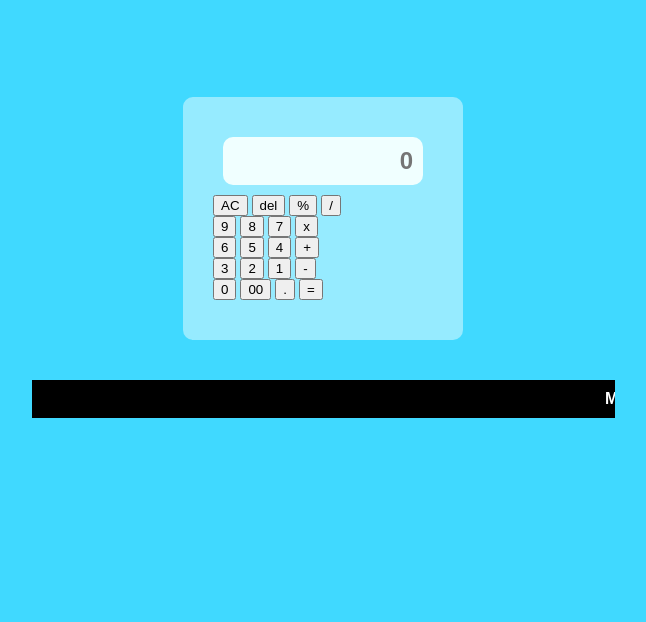
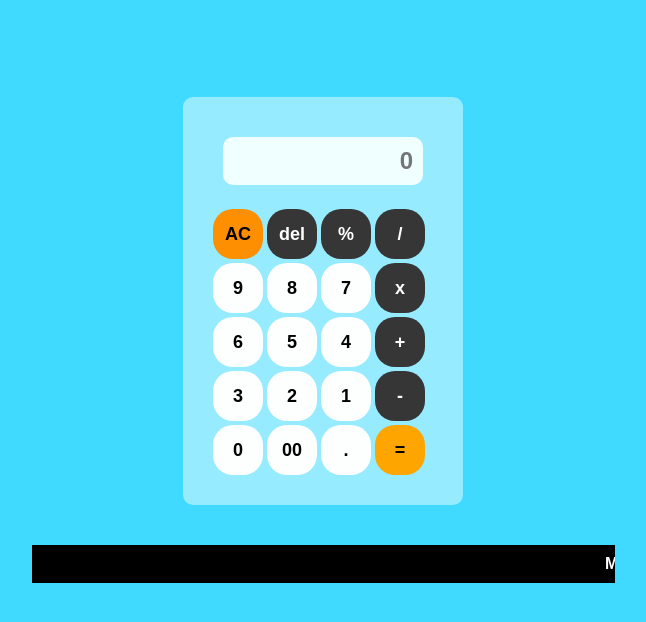
Before and after one commit to ISHU456/calc, a plain HTML site: page index.html in a window 1280 px wide. Shown: the part 150-772 px from the top of the page, without its empty margins (317-963 px from the left). Drawn offline with Linux system fonts and the light colour scheme; a web font is replaced by a local one.

Commit message:
calculator.css

```diff
--- a/calculator.css
+++ b/calculator.css
@@ -82,4 +82,79 @@ p:hover{
     font-weight: 700;
     color: black;
 }
-.input
+.input::placeholder{
+    text-align: right;
+}
+button{
+    background-color:rgba(255, 255, 255, 0.976);
+    font-size: large;
+    font-weight: 800;
+    text-transform: inherit;
+    width:50px;
+    height:50px;
+    border-radius: 20px;
+    position:relative;
+    top:10px;
+    border-width: 0px;
+    transition: all 0.5s ease-out;
+    cursor: pointer;
+}
+button:hover{
+    background-color: rgb(255, 255, 255);
+    border-radius: 30px;
+}
+button:active{
+    background-color:#cff5ff;
+
+}
+.row{
+    padding-top: 4px;
+}
+.equals{
+    background-color: orange;
+    transition: all 0.5s ease-out;
+    cursor: pointer;
+}
+.equals:hover{
+    background-color: orangered;
+    color: #fff;
+
+}
+.equals:active{
+    background-color: red;
+    color: aliceblue;
+    transform: scale(80%);
+    box-shadow: 4px 4px 10px rgb(80, 80, 80);
+}
+.symbols{
+    text-decoration: firebrick;
+    font: 800;
+    font-weight:bold;
+    background-color:rgb(54, 54, 54);
+    color:rgb(255, 255, 255);
+    transition: all 0.5s ease-out;
+}
+.symbols:hover{
+    color: black;
+
+}
+
+button:hover .symbols{
+    color: black;
+}
+.AC{
+    background-color: rgb(253, 143, 0);
+    transition: 0.5s;
+}
+.AC:hover{
+    background-color: orangered;
+    color:#fff;
+}
+.AC:active{
+    background-color: rgb(125, 8, 8);
+    scale:90%;
+    box-shadow: 4px 4px 10px black;
+}
+.name{
+    padding-top: 10px;
+}
```
